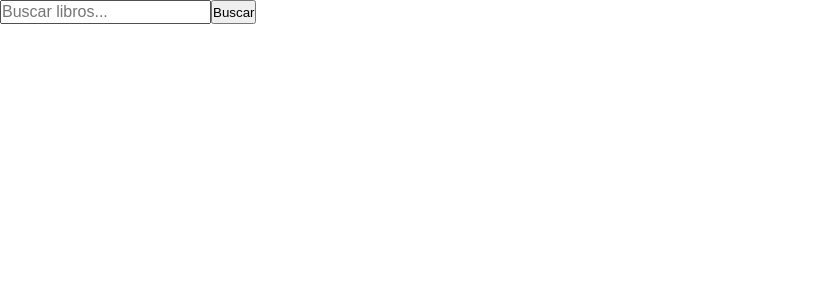
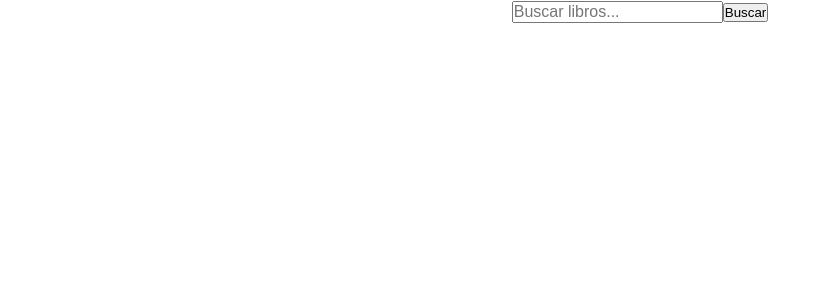
Before and after one commit to MALTHODZ/Proyecto-Final, a Next.js app in the folder frontend/: page /components/searchResult/BookSearch in a window 1280 px wide. Shown: the top 300 px of the page, without its empty margins (0-831 px from the left). Built offline with nearby package versions, Linux system fonts and the light colour scheme.

Commit message:
fixed del botton en el index de search que no funcionaba y se ha creado otro componente

```diff
--- a/frontend/src/pages/_app.js
+++ b/frontend/src/pages/_app.js
@@ -1,13 +1,13 @@
 import "@/styles/globals.css";
+import "@/styles/buttons/search/search.css"
+import "@/styles/buttons/homePage/buttons.css"
 import "@/styles/homePage/header/header.css"
-import "@/styles/homePage/search/search.css"
 import "@/styles/homePage/navBar/navBar.css"
 import "@/styles/homePage/header/logo.css"
 import "@/styles/homePage/footer/footer.css"
+import "@/styles/homePage/main/trending.css"
 import "@/styles/book/book.css"
 import "@/styles/login/login.css"
-import "@/styles/buttons/buttons.css"
-import "@/styles/homePage/main/trending.css"
 
 export default function App({ Component, pageProps }) {
   return <Component {...pageProps} />;
--- a/frontend/src/pages/components/userAuthentication/register/Register.jsx
+++ b/frontend/src/pages/components/userAuthentication/register/Register.jsx
@@ -1,7 +1,5 @@
 import {useState} from "react";
 import { Formik, Form, Field, ErrorMessage } from "formik";
-import BookSearch from "@/pages/components/searchResult/BookSearch";
-
 
 export default function Register () {
 
@@ -15,8 +13,6 @@ export default function Register () {
         </div>
         <div>
             <h1 className="form-title">Babunger Books</h1>
-
-            <BookSearch />
         </div>
         <div>
             <h2 className="form-subtitle">Registrate en nuestra web</h2>
--- a/frontend/src/pages/index.jsx
+++ b/frontend/src/pages/index.jsx
@@ -1,5 +1,4 @@
 import TrendingBooks from "@/pages/components/homePage/TrendingBooks";
-import BookSearch from "@/pages/components/searchResult/BookSearch";
 import Link from 'next/link';
 
 
@@ -15,9 +14,7 @@ export default function Home() {
                       <span className="logo-text">Babunger Books</span>
                   </div>
 
-              <div className="search">
-                  <BookSearch/>
-              </div>
+              <Link href="/components/searchResult/ButtonSearch" className="btn btn-primary" > Haz click para buscar un libro </Link>
 
               <div className="auth-buttons">
               <Link href="/components/userAuthentication/register/Register" className="btn btn-primary">
--- /dev/null
+++ b/frontend/src/styles/buttons/search/search.css
@@ -0,0 +1,20 @@
+.search {
+    display: flex;
+    justify-content: center;
+    align-items: center;
+    height: 24px;
+}
+
+.search-input {
+    font-size: 16px;
+}
+.search-button {
+    font-size: 16px;
+    cursor: pointer;
+}
+
+.search-container {
+    display: grid;
+    grid-template-columns: repeat(auto-fit, minmax(200px, 2fr));
+    padding-top: 40px;
+}
--- a/frontend/src/styles/homePage/search/search.css
+++ /dev/null
@@ -1,12 +0,0 @@
-.search {
-    display: flex;
-    height: 24px;
-}
-
-.search-input {
-    font-size: 16px;
-}
-.search-button {
-    font-size: 16px;
-    cursor: pointer;
-}
```
Also changed, not shown: frontend/src/pages/components/searchResult/ButtonSearch.jsx (added, +10 -0 lines), frontend/src/styles/buttons/homePage/buttons.css (renamed from frontend/src/styles/buttons/buttons.css).
